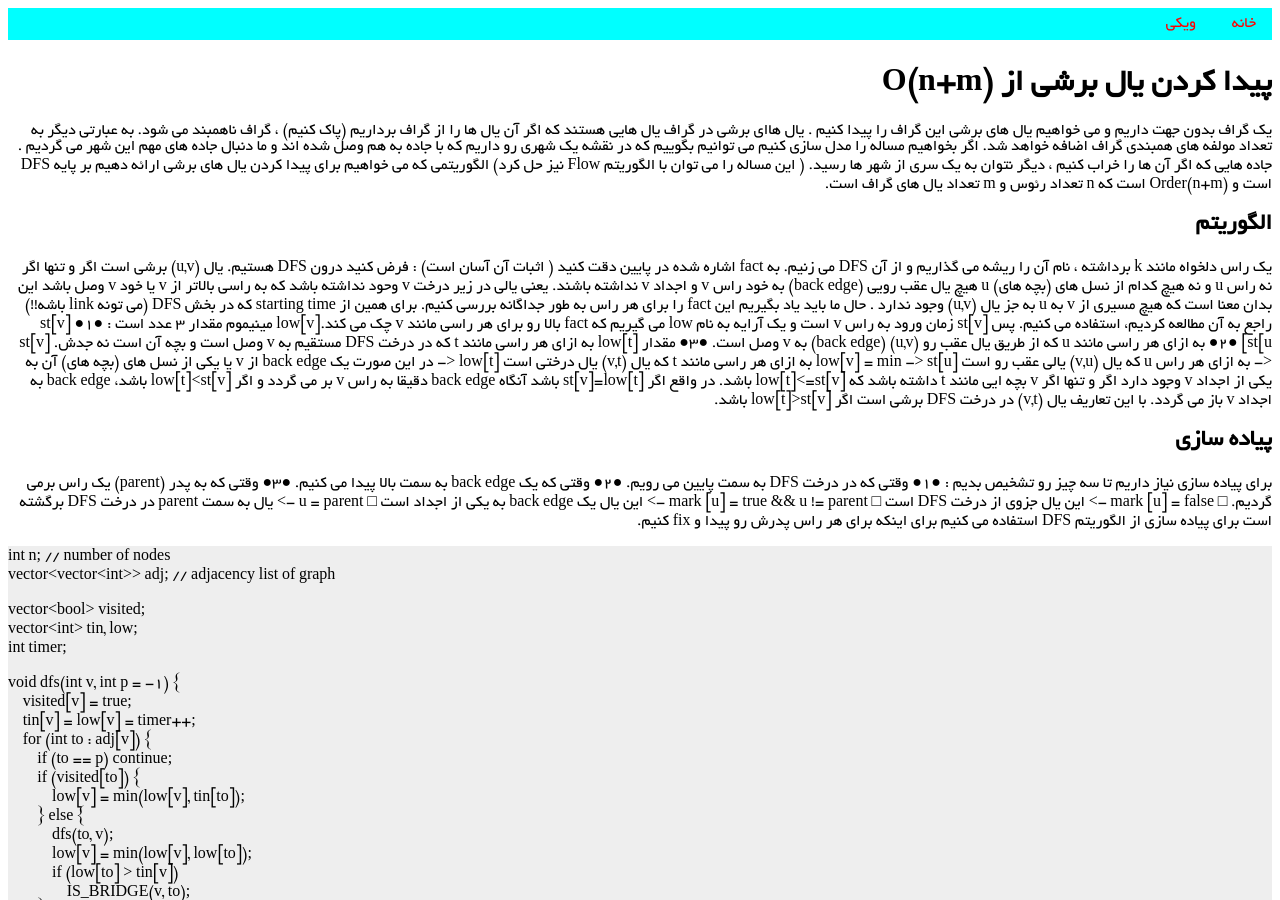
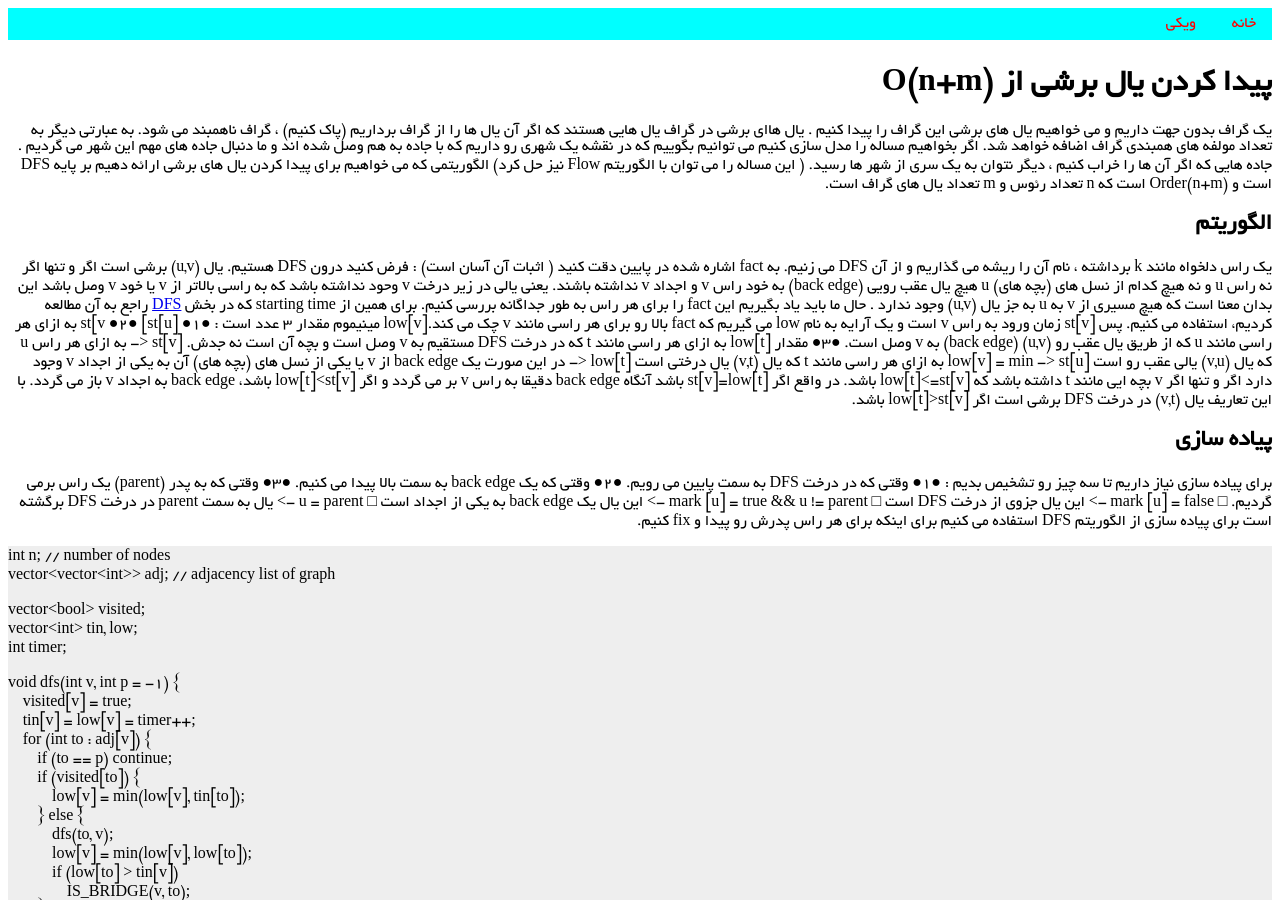
Before and after one commit to shaazzz/FarsiCP, a Jekyll site: the page built from wiki/algorithm/graph/find_bridge.md, in a window 1280 px wide and 900 px high. Built offline with Jekyll 4.4.1, drawn with Linux system fonts in a browser that asks for light colours; our own code applies the rules of GitHub Pages for plain Markdown files.

Commit message:
Update find_bridge.md

```diff
--- a/wiki/algorithm/graph/find_bridge.md
+++ b/wiki/algorithm/graph/find_bridge.md
@@ -13,7 +13,7 @@ layout: Wiki
 فرض کنید درون DFS هستیم. یال (u,v) برشی است اگر و تنها اگر نه راس u و نه هیچ کدام از نسل های (بچه های) u هیچ یال عقب رویی (back edge) به خود راس v و اجداد v نداشته باشند.
 یعنی یالی در زیر درخت v وحود نداشته باشد که به راسی بالاتر از v یا خود v وصل باشد‌
 این بدان معنا است که هیچ مسیری از v به u به جز یال (u,v) وجود ندارد .
-حال ما باید یاد بگیریم این fact را برای هر راس به طور جداگانه بررسی کنیم. برای همین از starting time که در بخش DFS (می تونه link باشه!!) راجع به آن مطالعه کردیم، استفاده می کنیم.
+حال ما باید یاد بگیریم این fact را برای هر راس به طور جداگانه بررسی کنیم. برای همین از starting time که در بخش [DFS](DFS) راجع به آن مطالعه کردیم، استفاده می کنیم.
 پس [st[v زمان ورود به راس v است و یک آرایه به نام low می گیریم که fact بالا رو برای هر راسی مانند v چک می کند.[low[v مینیموم مقدار ۳ عدد است : ●1● [st[v
 ●2● [st[u به ازای هر راسی مانند u که از طریق یال عقب رو (u,v) (back edge) به v وصل است.
 ●3● مقدار [low[t به ازای هر راسی مانند t که در درخت DFS مستقیم به v وصل است و بچه آن است نه جدش.
```
